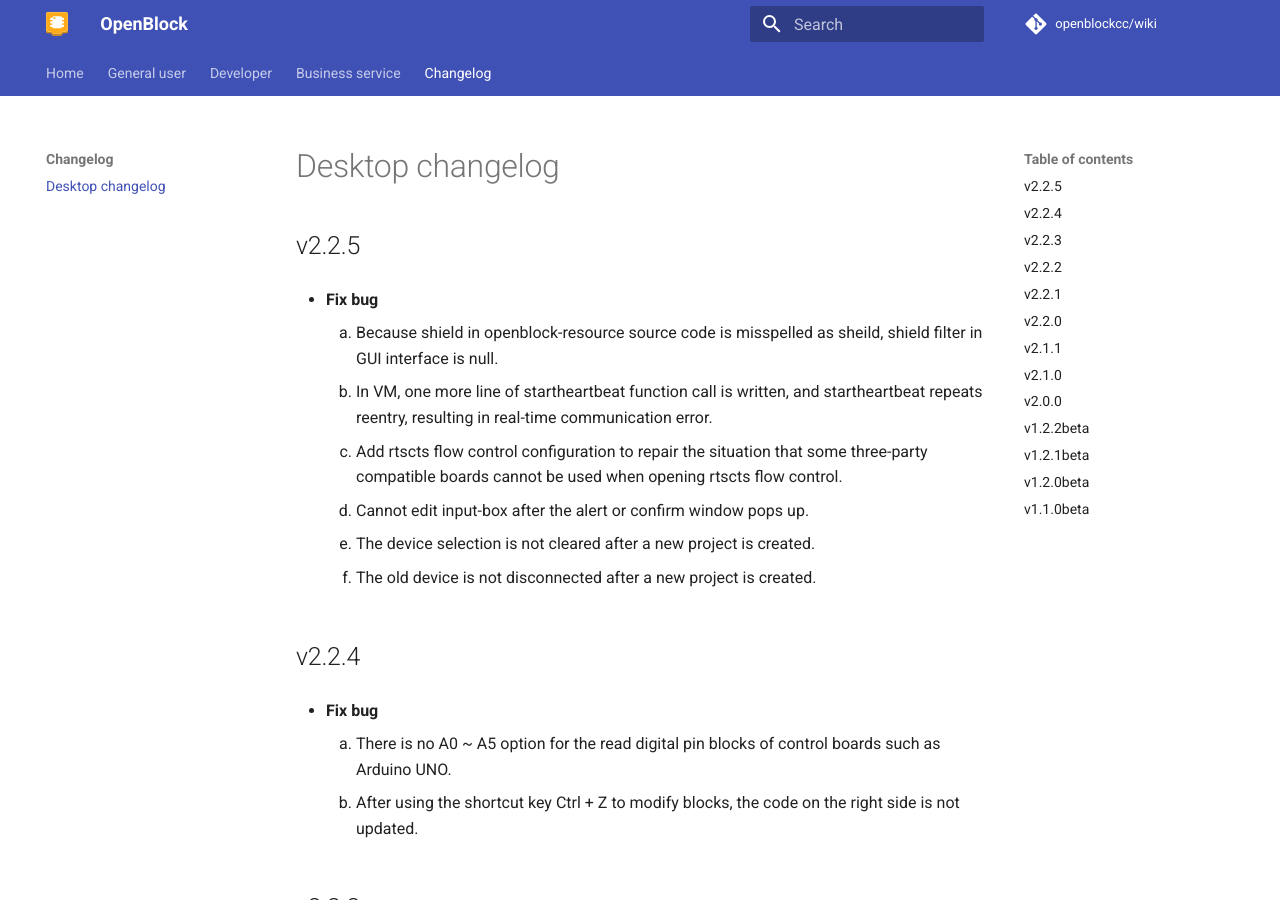
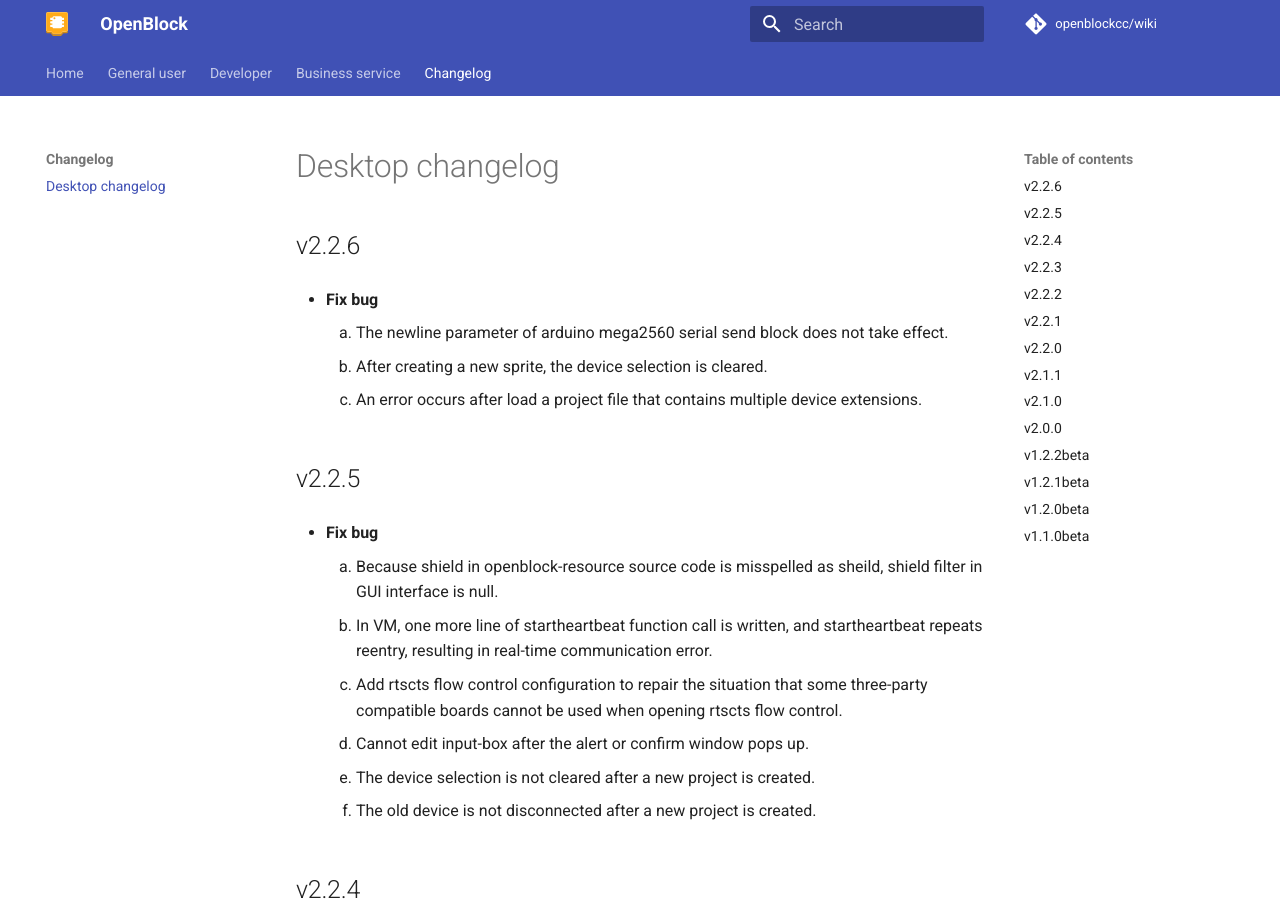
Before and after one commit to openblockcc/openblockcc.github.io, an MkDocs documentation site: the page built from docs/desktop-changelog.md, in a window 1280 px wide and 900 px high. Built offline with MkDocs 1.6.1 and Material for MkDocs 9.7.7, drawn with Linux system fonts in a browser that asks for light colours; comment, search, counter and statistics services are not loaded.

Commit message:
update change log

```diff
--- a/docs/desktop-changelog.md
+++ b/docs/desktop-changelog.md
@@ -1,3 +1,11 @@
+## v2.2.6
+
+- **Fix bug**
+
+    1. The newline parameter of arduino mega2560 serial send block does not take effect.
+    2. After creating a new sprite, the device selection is cleared.
+    3. An error occurs after load a project file that contains multiple device extensions.
+
 ## v2.2.5
 
 - **Fix bug**
```
